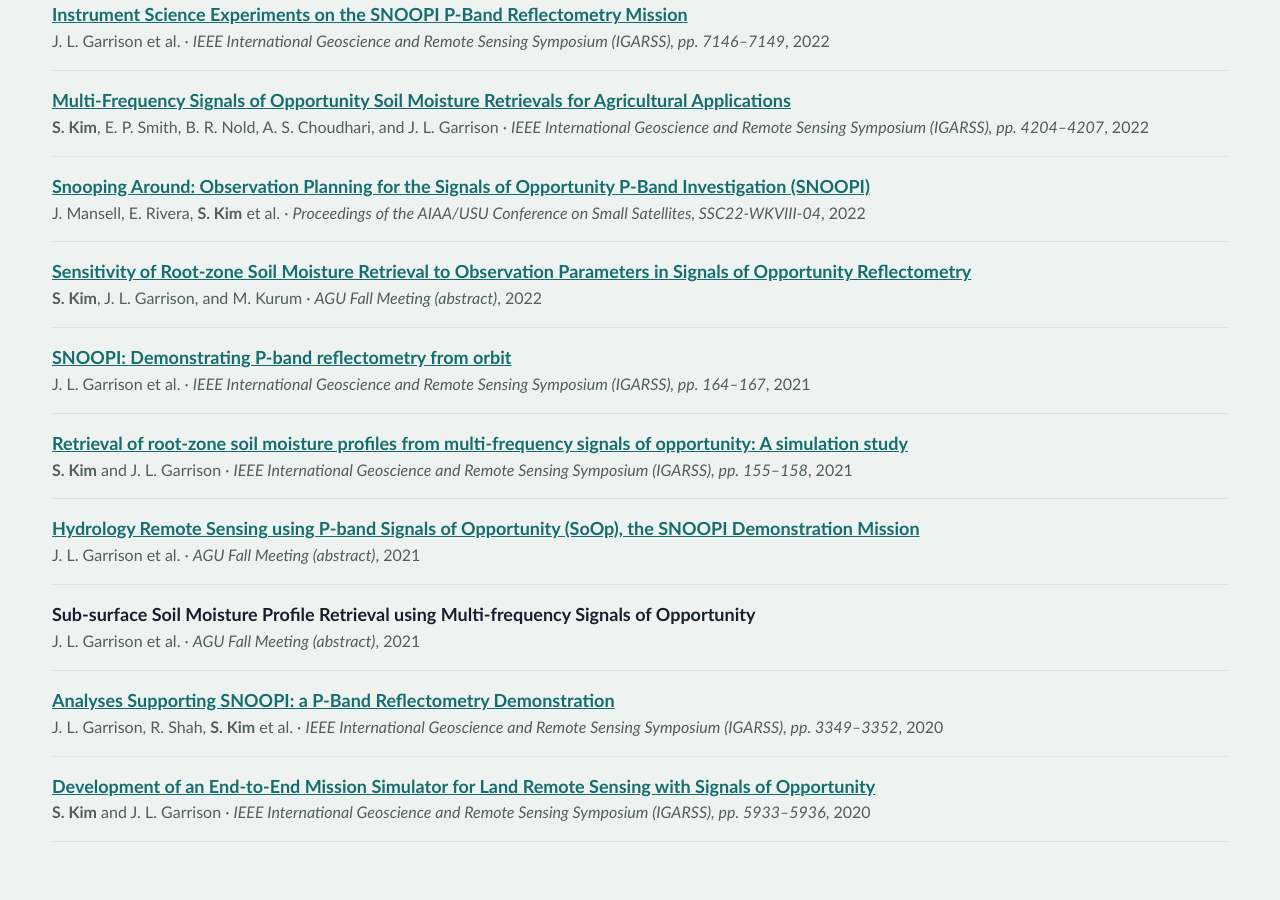
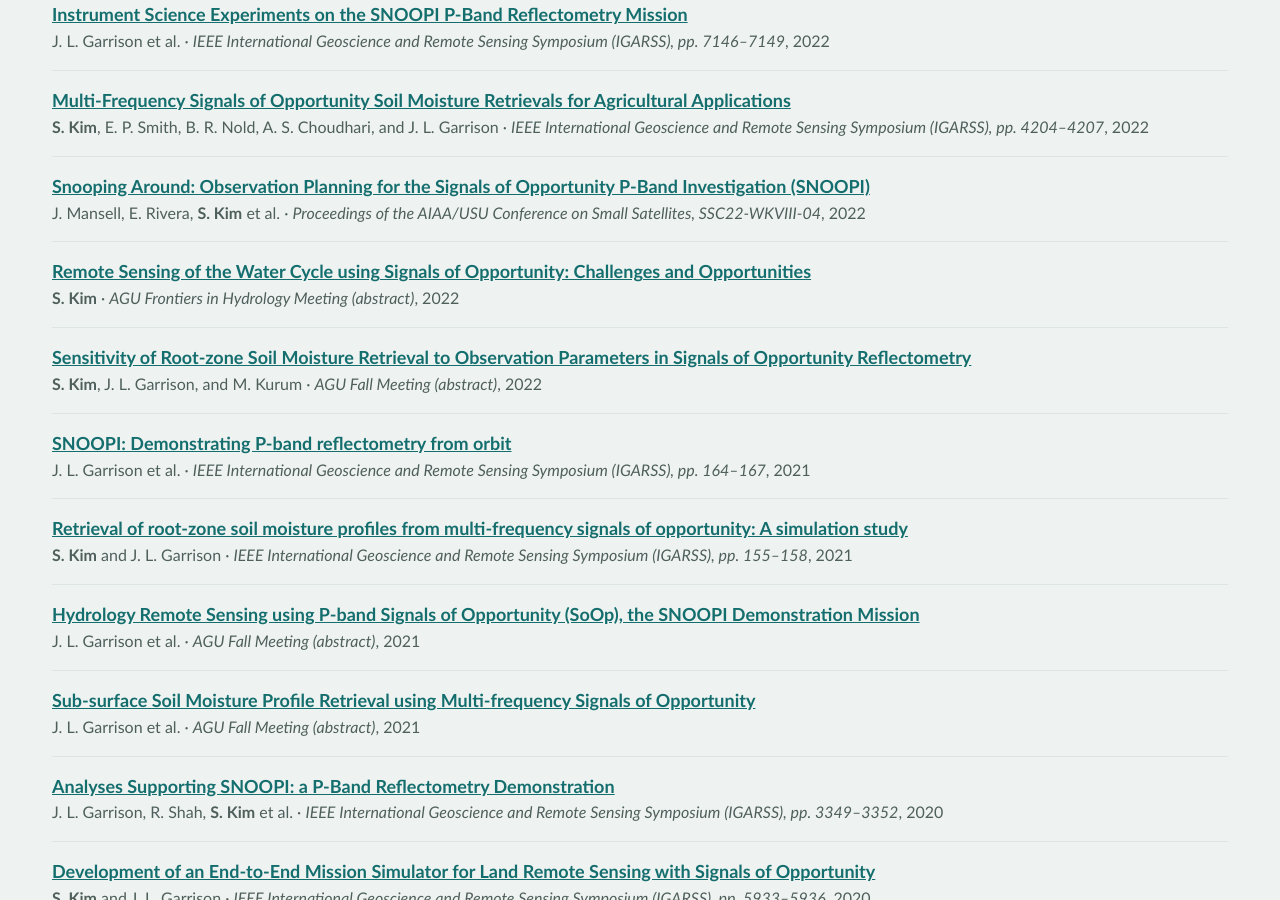
Before and after one commit to sehokim09/sehokim09.github.io, a Jekyll site: the page built from publications.html, in a window 1280 px wide and 900 px high, scrolled down 1743 px. Built offline with Jekyll 4.4.1, drawn with Linux system fonts in a browser that asks for light colours.

Commit message:
Publications: link 2021 sub-surface SM abstract, add Frontiers in Hydrology 2022 abstract
Co-Authored-By: Claude Opus 5.5 <noreply@anthropic.com>
Claude-Session: https://claude.ai/code/session_01CT7uMHNpm9DEv42J4sv3fR

```diff
--- a/_data/publications.yml
+++ b/_data/publications.yml
@@ -88,7 +88,7 @@
   title: "Gravitational Seismology with the Uranus Orbiter and Probe mission"
   authors: "M. Parisi et al."
   venue: "AGU Fall Meeting (abstract)"
-  url: "https://agu.confex.com/agu/agu24/meetingapp.cgi/Paper/1701927"
+  url: "https://studio.m-anage.com/agu/agu24/meetingapp.cgi/Paper/1701927"
 
 - year: 2023
   type: conference
@@ -117,6 +117,14 @@
   authors: "J. Mansell, E. Rivera, S. Kim et al."
   venue: "Proceedings of the AIAA/USU Conference on Small Satellites, SSC22-WKVIII-04"
   url: "https://digitalcommons.usu.edu/smallsat/2022/all2022/95/"
+
+- year: 2022
+  type: conference
+  abstract: true
+  title: "Remote Sensing of the Water Cycle using Signals of Opportunity: Challenges and Opportunities"
+  authors: "S. Kim"
+  venue: "AGU Frontiers in Hydrology Meeting (abstract)"
+  url: "https://studio.m-anage.com/agu/hydrology22/meetingapp.cgi/Paper/1035321"
 
 - year: 2022
   type: conference
@@ -154,6 +162,7 @@
   title: "Sub-surface Soil Moisture Profile Retrieval using Multi-frequency Signals of Opportunity"
   authors: "J. L. Garrison et al."
   venue: "AGU Fall Meeting (abstract)"
+  url: "https://studio.m-anage.com/agu/fm21/meetingapp.cgi/Paper/921457"
 
 - year: 2020
   type: conference
```
